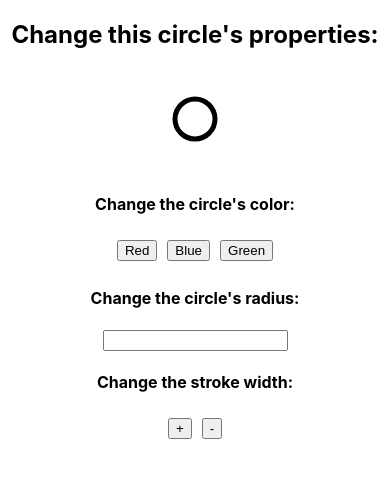
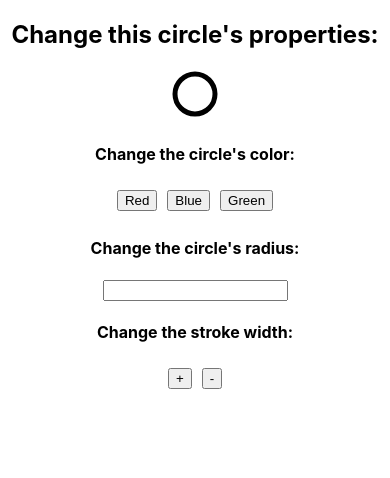
Before and after one commit to WRHR/reactive-circle, a React (Create React App) app: page / in a window 390 px wide. Shown: the top 478 px of the page. Built offline with nearby package versions, Linux system fonts and the light colour scheme.

Commit message:
Change state, change circle to be responsive

```diff
--- a/src/App.js
+++ b/src/App.js
@@ -8,12 +8,17 @@ import SizeSettings from './Components/SizeSettings'
 class App extends Component {
 
   state= {
-    circleX:50,
-    circleY:50,
-    radius:20,
-    stroke:'black',
-    strokeWidth:5,
-    circleFill:'white'
+    circle:{
+      radius:20,
+      stroke:'black',
+      strokeWidth:5,
+      circleFill:'white'
+    },
+    buttons:{
+      button1: 'Red',
+      button2: 'Blue',
+      button3: 'Green',
+    }
   }
 
   setCircleFill = () => {
@@ -33,19 +38,18 @@ class App extends Component {
       <div className="App">
         <h2>Change this circle's properties:</h2>
         <Circle
-          circleX={this.state.circleX}
-          circleY={this.state.circleY}
-          radius={this.state.radius}
-          stroke={this.state.stroke}
-          strokeWidth={this.state.strokeWidth}
-          circleFill={this.state.circleFill}
+          // radius={this.state.circle.radius}
+          // stroke={this.state.circle.stroke}
+          // strokeWidth={this.state.circle.strokeWidth}
+          // circleFill={this.state.circle.circleFill}
+          circle={this.state.circle}
         />
         <div className='properties'>
           <ColorPicker
             // Props go here
           />
           <SizeSettings
-            // pass someprops
+            // pass some props
           />
           <StrokeSettings
             // even more props
--- a/src/Components/Circle.js
+++ b/src/Components/Circle.js
@@ -2,14 +2,16 @@ import React from 'react'
 
 export default function Circle(props){
     return(
-        <svg width={props.circleX * 2} height={props.circleY *2}>
+        <svg
+            width={(props.circle.radius + props.circle.strokeWidth) * 2}
+            height={(props.circle.radius + props.circle.strokeWidth) * 2}>
             <circle
-                cx={props.circleX}
-                cy={props.circleY}
-                r={props.radius}
-                stroke={props.stroke}
-                strokeWidth={props.strokeWidth}
-                fill={props.circleFill}
+                cx={props.circle.radius + props.circle.strokeWidth}
+                cy={props.circle.radius + props.circle.strokeWidth}
+                r={props.circle.radius}
+                stroke={props.circle.stroke}
+                strokeWidth={props.circle.strokeWidth}
+                fill={props.circle.circleFill}
             />
         </svg>
     )
```
